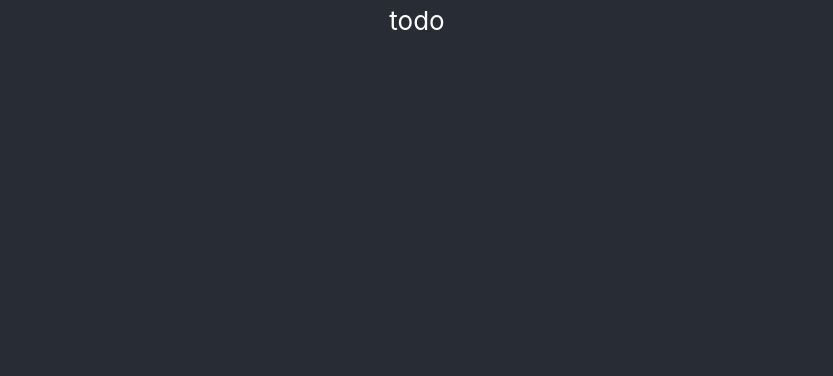
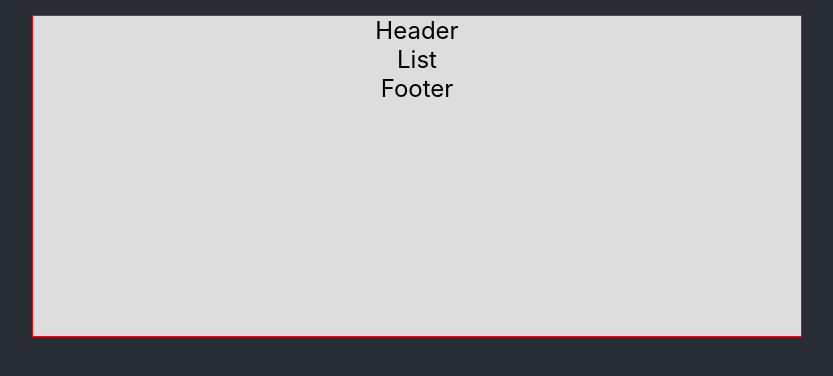
Before and after one commit to graylogo/React_demo01, a React (Create React App) app: page / in a window 1280 px wide. Shown: the top 376 px of the page, without its empty margins (223-1056 px from the left). Built offline with nearby package versions, Linux system fonts and the light colour scheme.

Commit message:
换台电脑写

```diff
--- a/src/components/TdoList/Footer/index.js
+++ b/src/components/TdoList/Footer/index.js
@@ -5,7 +5,7 @@ export default class Footer extends Component {
     render() {
         return (
             <div>
-
+                Footer
             </div>
         )
     }
--- a/src/components/TdoList/Header/index.js
+++ b/src/components/TdoList/Header/index.js
@@ -5,7 +5,7 @@ export default class Header extends Component {
     render() {
         return (
             <div>
-
+                Header
             </div>
         )
     }
--- a/src/components/TdoList/List/index.js
+++ b/src/components/TdoList/List/index.js
@@ -5,7 +5,7 @@ export default class List extends Component {
     render() {
         return (
             <div>
-
+                List
             </div>
         )
     }
--- a/src/components/TdoList/index.css
+++ b/src/components/TdoList/index.css
@@ -0,0 +1,9 @@
+.todo-list{
+    margin-top: 10px;
+    width: 60vw;
+    height: 40vh;
+    border: 1px solid red;
+    background-color: #ddd;
+    color: black;
+    font-size: 24px;
+}
--- a/src/components/TdoList/index.js
+++ b/src/components/TdoList/index.js
@@ -1,11 +1,15 @@
 import React, { Component } from 'react'
 import './index.css'
-
+import Header from './Header'
+import List from './List'
+import Footer from './Footer'
 export default class TodoList extends Component {
     render() {
         return (
-            <div>
-                todo
+            <div className='todo-list'>
+               <Header/>
+               <List/>
+               <Footer/>
             </div>
         )
     }
```
